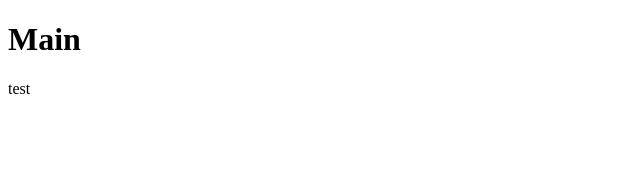
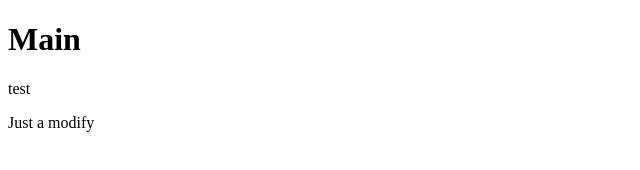
Before and after one commit to Gui-Leite/project-info7, a plain HTML site: page index.html in a window 1280 px wide. Shown: the whole page, without its empty margins (0-640 px from the left). Drawn offline with Linux system fonts and the light colour scheme.

Commit message:
first modify

```diff
--- a/index.html
+++ b/index.html
@@ -12,5 +12,7 @@
 
     <p>test</p>
 
+    <p>Just a modify</p>
+
 </body>
 </html>
```
